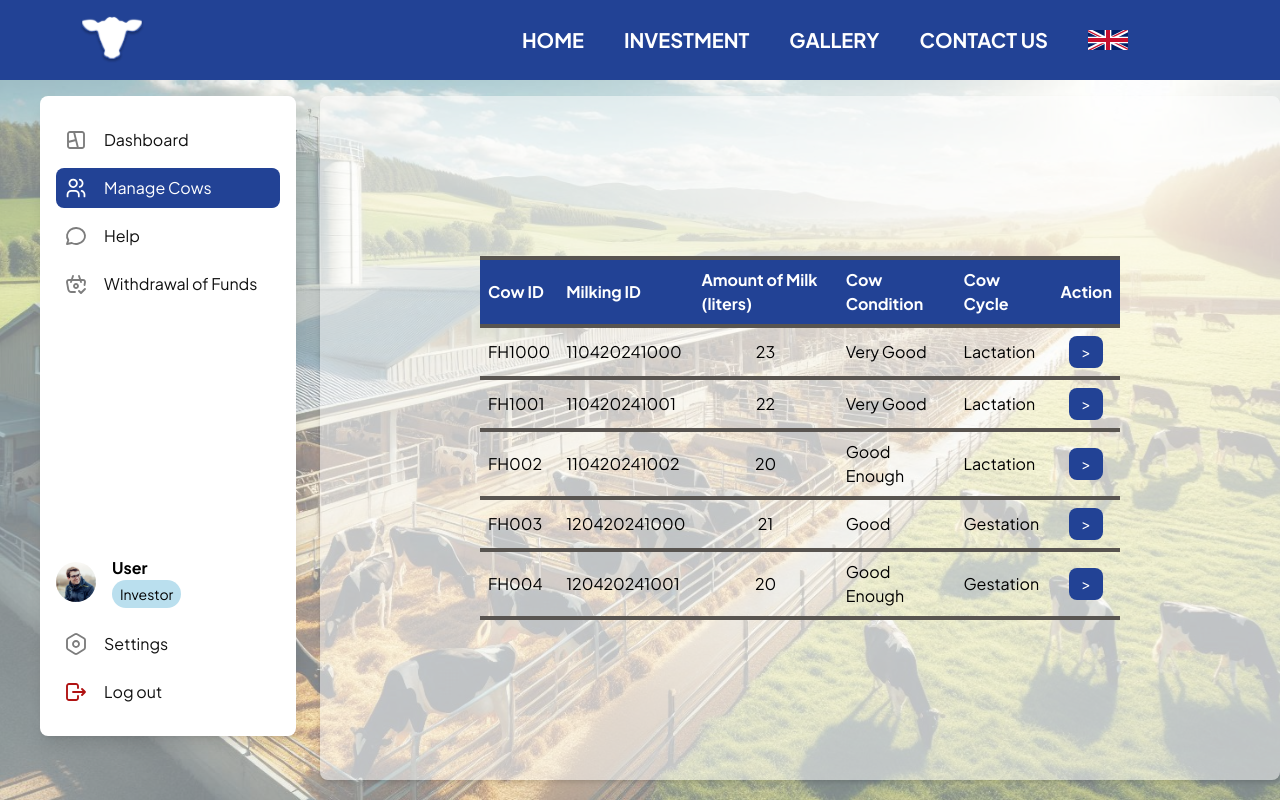
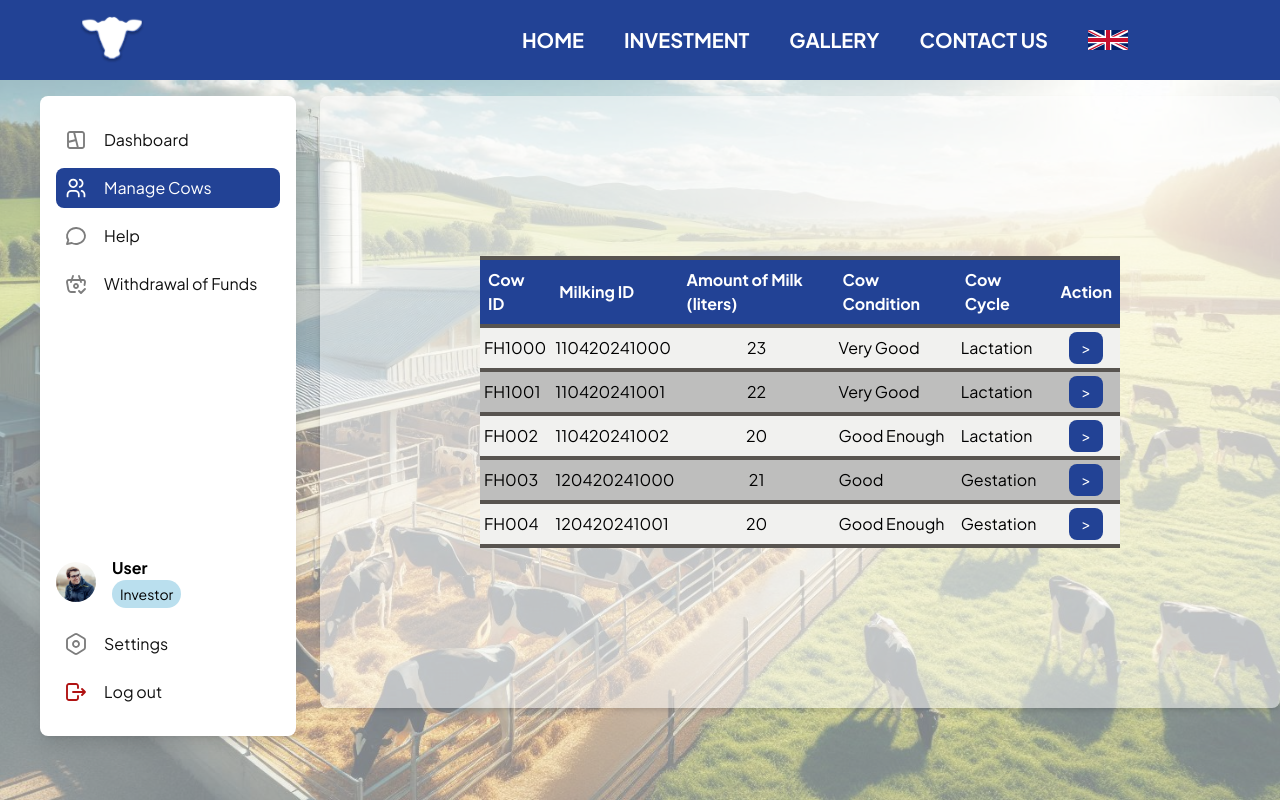
Before and after one commit to Kennethcp/serapi, a React (Create React App) app: page /manage-cows in a window 1280 px wide. Built offline with nearby package versions, Linux system fonts and the light colour scheme.

Commit message:
fix table

```diff
--- a/src/pages/ManageCowsPage.js
+++ b/src/pages/ManageCowsPage.js
@@ -46,13 +46,13 @@ const ManageCowsPage = () => {
             </thead>
             <tbody>
               {cows.map((cow, index) => (
-                <tr key={index} className="hover:bg-gray-100">
-                  <td className="p-2 border-4 border-darkgray border-x-0 ">{cow.id}</td>
-                  <td className="p-2 border-4 border-darkgray border-x-0 ">{cow.milkingId}</td>
-                  <td className="p-2 border-4 border-darkgray border-x-0 text-center ">{cow.milkAmount}</td>
-                  <td className="p-2 border-4 border-darkgray border-x-0 ">{cow.condition}</td>
-                  <td className="p-2 border-4 border-darkgray border-x-0 ">{cow.cycle}</td>
-                  <td className="p-2 border-4 border-darkgray border-x-0  text-center">
+                <tr key={index} className="hover:bg-gray-100 odd:bg-color1table even:bg-color2table">
+                  <td className="p-1 border-4 border-darkgray border-x-0 ">{cow.id}</td>
+                  <td className="p-1 border-4 border-darkgray border-x-0 ">{cow.milkingId}</td>
+                  <td className="p-1 border-4 border-darkgray border-x-0 text-center ">{cow.milkAmount}</td>
+                  <td className="p-1 border-4 border-darkgray border-x-0 ">{cow.condition}</td>
+                  <td className="p-1 border-4 border-darkgray border-x-0 ">{cow.cycle}</td>
+                  <td className="p-1 border-4 border-darkgray border-x-0  text-center">
                     <button
                       onClick={handleNavigate}
                       className="bg-deepblue text-white px-3 py-1 rounded-lg hover:bg-blue-700"
--- a/tailwind.config.js
+++ b/tailwind.config.js
@@ -21,7 +21,9 @@ module.exports = {
       'darkgray' : '#585450',
       'ijo' : '#25CD25',
       'purple' : '#7232BD',
-      'abu': '#D6D6D6'
+      'abu': '#D6D6D6',
+      'color1table' : '#F1F1EF',
+      'color2table' : '#BEBEBD'
     },
     extend: {
       fontFamily: {
```
